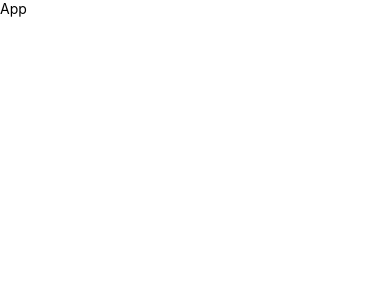
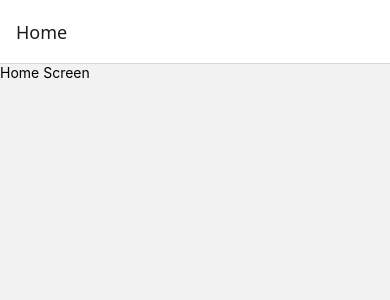
Before and after one commit to fe-kr/test-task-pp, a React Native app: screen / in a window 390 px wide. Shown: the top 300 px of the page. Built offline with nearby package versions, Linux system fonts and the light colour scheme.

Commit message:
feat: add basic navigation

```diff
--- a/index.js
+++ b/index.js
@@ -1,5 +1,5 @@
 import { AppRegistry } from "react-native";
-import App from "./src/app/App";
+import { App } from "./src/app/entrypoint";
 import { name as appName } from "./app.json";
 
 import { createRoot } from "react-dom/client";
--- a/package.json
+++ b/package.json
@@ -11,9 +11,14 @@
     "lint": "eslint . --fix"
   },
   "dependencies": {
+    "@react-navigation/native": "^7.1.9",
+    "@react-navigation/native-stack": "^7.3.13",
     "react": "^19.0.0",
     "react-dom": "^19.1.0",
     "react-native": "0.79.2",
+    "react-native-gesture-handler": "^2.25.0",
+    "react-native-safe-area-context": "^5.4.0",
+    "react-native-screens": "^4.10.0",
     "react-native-web": "^0.20.0"
   },
   "devDependencies": {
--- a/src/app/App.tsx
+++ /dev/null
@@ -1,11 +0,0 @@
-import { Text, View } from "react-native";
-
-function App() {
-  return (
-    <View>
-      <Text>App</Text>
-    </View>
-  );
-}
-
-export default App;
--- /dev/null
+++ b/src/app/entrypoint/App.tsx
@@ -0,0 +1,24 @@
+import { View, Text } from "react-native";
+import { createStaticNavigation } from "@react-navigation/native";
+import { createNativeStackNavigator } from "@react-navigation/native-stack";
+
+function Home() {
+  return (
+    <View>
+      <Text>Home Screen</Text>
+    </View>
+  );
+}
+
+const RootStack = createNativeStackNavigator({
+  initialRouteName: "Home",
+  screens: {
+    Home,
+  },
+});
+
+export const NavigationProvider = createStaticNavigation(RootStack);
+
+export const App = () => {
+  return <NavigationProvider />;
+};
--- /dev/null
+++ b/src/app/entrypoint/index.ts
@@ -0,0 +1 @@
+export { App } from "./App";
```
Also changed, not shown: web/webpack.config.js (+14 -0 lines), 1 other file (tests, documents, lock files or other folders).
